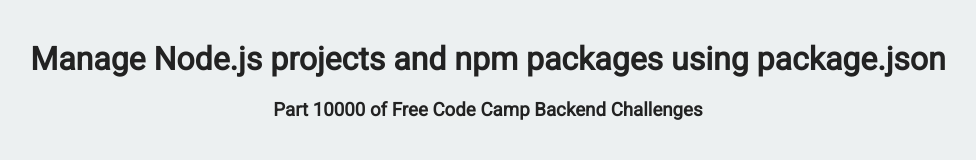
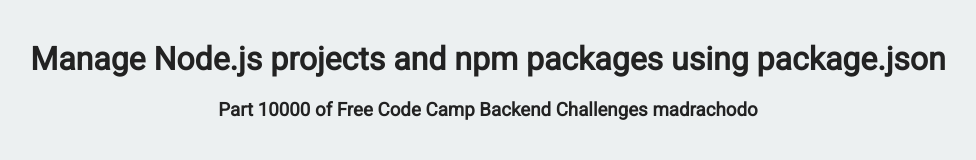
Before and after one commit to sk013/Project01, a website: page views/index.html in a window 1280 px wide. Shown: the whole page, without its empty margins (152-1128 px from the left). Drawn offline with Linux system fonts and the light colour scheme.

Commit message:
Update index.html

```diff
--- a/views/index.html
+++ b/views/index.html
@@ -11,7 +11,7 @@
    <body>
       <div class="container">
          <h1>Manage Node.js projects and npm packages using package.json</h1>
-         <h3>Part 10000 of Free Code Camp Backend Challenges</h3>
+         <h3>Part 10000 of Free Code Camp Backend Challenges madrachodo</h3>
       </div>
    </body>
 
```
